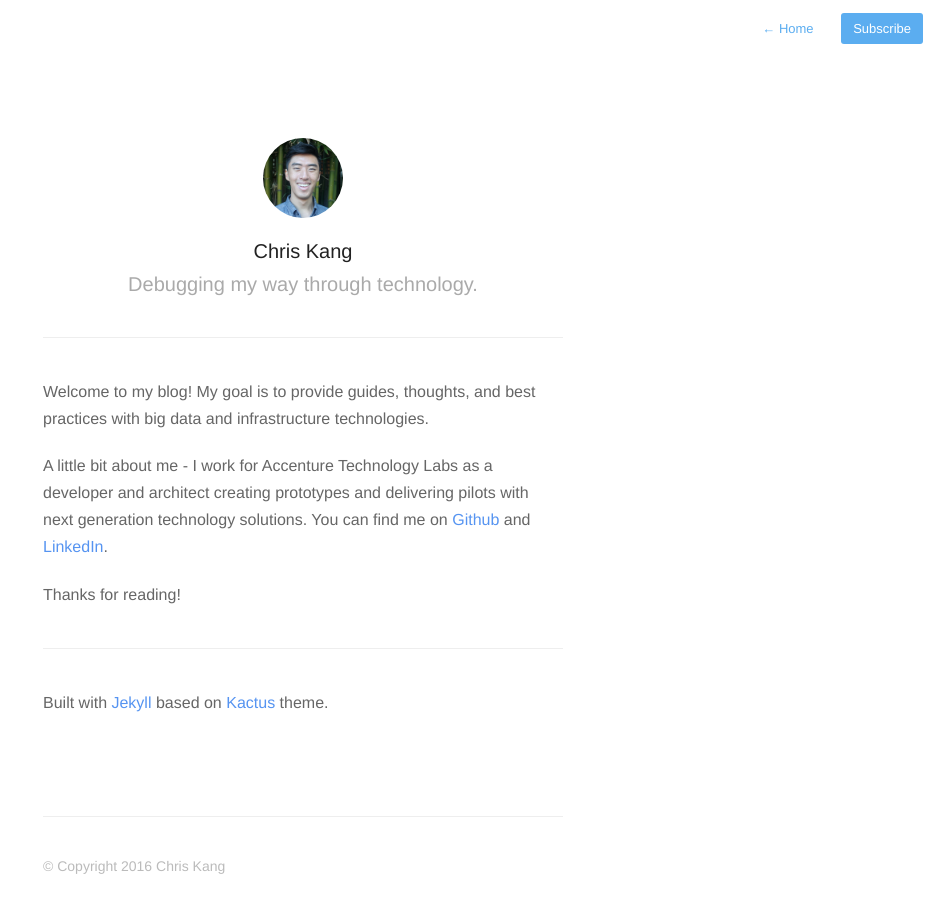
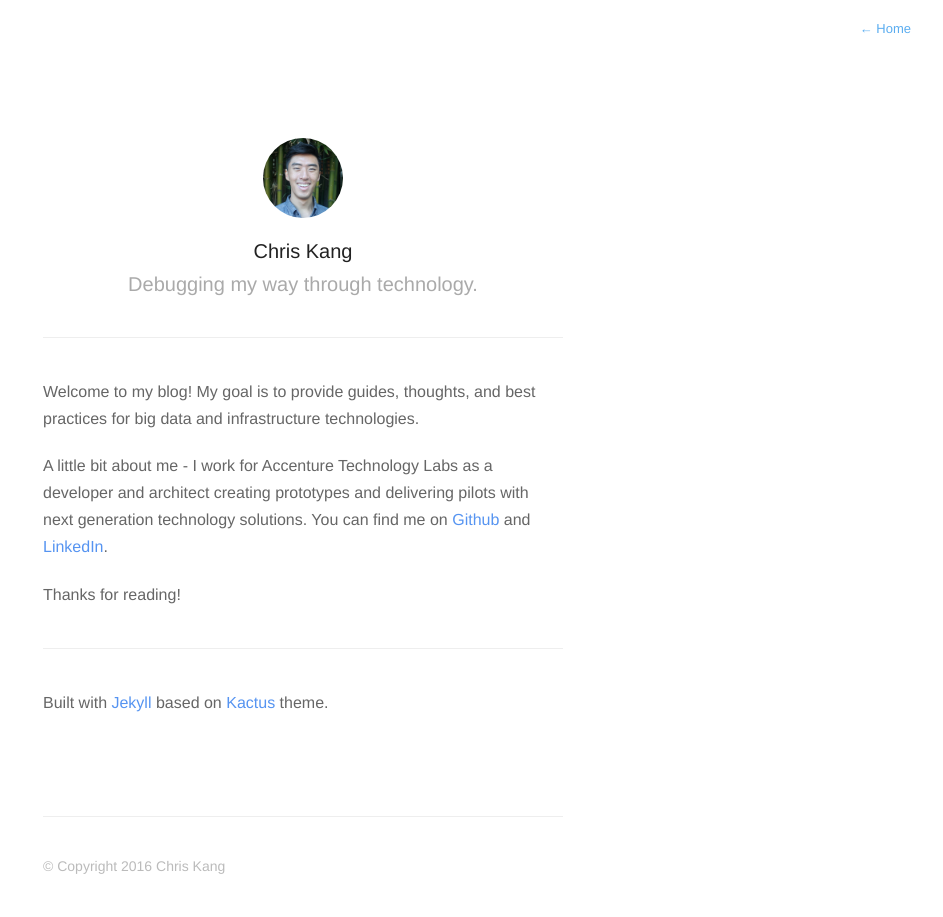
Before and after one commit to theckang/blog, a Jekyll site: the page built from about.md, in a window 1280 px wide. Shown: the whole page, without its empty margins (337-1280 px from the left). Built offline with Jekyll 4.4.1, drawn with Linux system fonts in a browser that asks for light colours; nearby versions of some CDN libraries; Markdown is read by kramdown in place of the engine named in the settings.

Commit message:
disable rss feed for now

```diff
--- a/_includes/navigation.html
+++ b/_includes/navigation.html
@@ -6,5 +6,5 @@
     {% if page.url != "/about/" %}
         <a href="{{ site.baseurl }}about">About </a>
     {% endif %}
-    <a class="cta" href="{{ site.baseurl }}feed.xml">Subscribe</a>
+<!--     <a class="cta" href="{{ site.baseurl }}feed.xml">Subscribe</a> -->
 </nav>
--- a/about.md
+++ b/about.md
@@ -4,7 +4,7 @@ permalink: /about/
 profile: true
 ---
 
-Welcome to my blog!  My goal is to provide guides, thoughts, and best practices with big data and infrastructure technologies.
+Welcome to my blog!  My goal is to provide guides, thoughts, and best practices for big data and infrastructure technologies.
 
 A little bit about me - I work for Accenture Technology Labs as a developer and architect creating prototypes and delivering pilots with next generation technology solutions.  You can find me on [Github](https://github.com/theckang) and [LinkedIn](https://www.linkedin.com/in/theckang).
 
```
